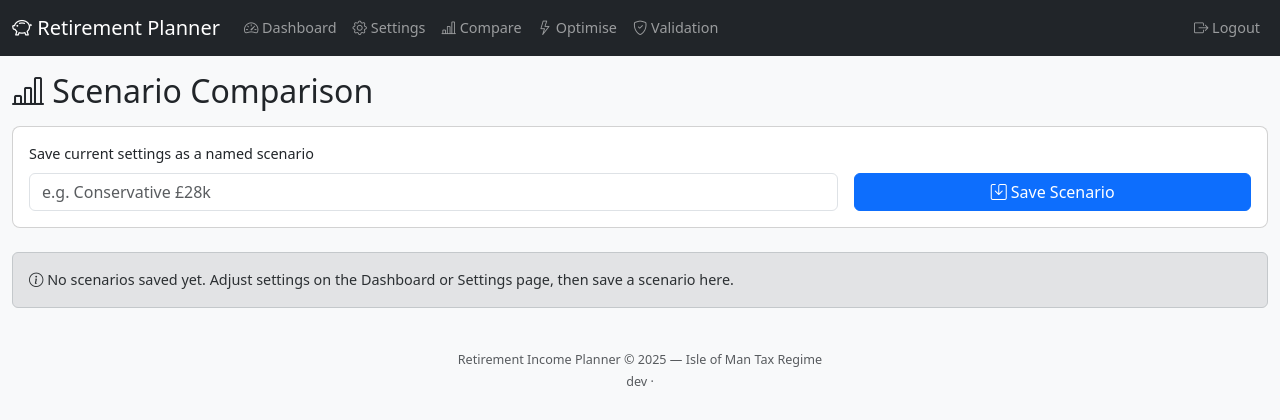
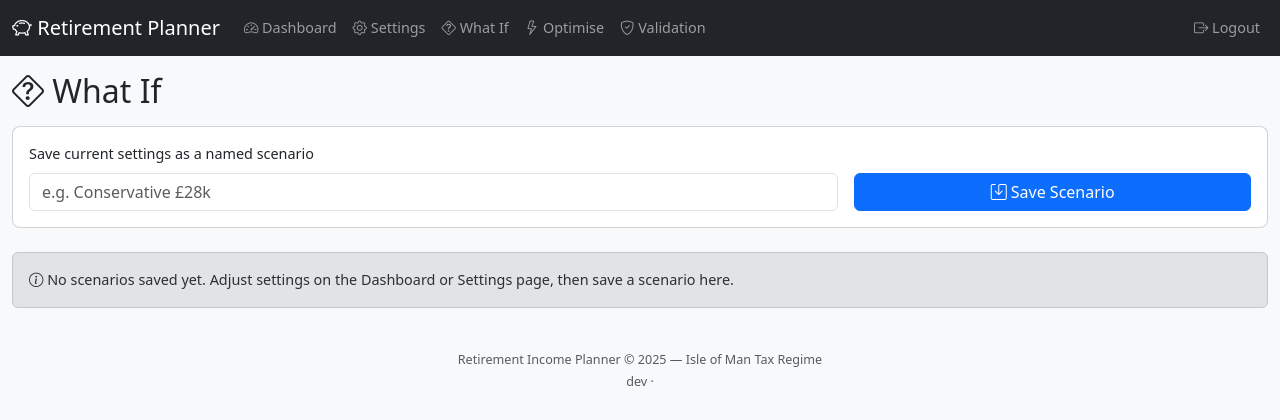
Before and after one commit to zartyblartfast/RetirementIncomePlanner, a Flask app: template templates/compare.html in a window 1280 px wide. Shown: the top 420 px of the page. Run offline with Flask 3, Linux system fonts and the light colour scheme; the template is opened without the code that fills it, so the values that code supplies are empty; parts of the project's set-up code (start-up, migrations or seed data) failed here and were passed over.

Commit message:
Rename Compare tab to 'What If'
- Nav bar: Compare -> What If with question-diamond icon
- Page title and heading updated
- Chart title simplified to 'Total Capital by Age'
- Section headers cleaned up (removed redundant 'Comparison' words)

```diff
--- a/templates/base.html
+++ b/templates/base.html
@@ -32,7 +32,7 @@
                     </li>
                     <li class="nav-item">
                         <a class="nav-link {% if request.endpoint == 'compare' %}active{% endif %}" href="{{ url_for('compare') }}">
-                            <i class="bi bi-bar-chart-line"></i> Compare
+                            <i class="bi bi-question-diamond"></i> What If
                         </a>
                     </li>
                     <li class="nav-item">
--- a/templates/compare.html
+++ b/templates/compare.html
@@ -1,8 +1,8 @@
 {% extends "base.html" %}
-{% block title %}Compare Scenarios — Retirement Planner{% endblock %}
+{% block title %}What If — Retirement Planner{% endblock %}
 {% block content %}
 
-<h2 class="mb-3"><i class="bi bi-bar-chart-line"></i> Scenario Comparison</h2>
+<h2 class="mb-3"><i class="bi bi-question-diamond"></i> What If</h2>
 
 <!-- Save Current Scenario -->
 <div class="card mb-4">
@@ -20,7 +20,7 @@
 </div>
 
 {% if scenarios | length >= 2 %}
-<!-- Comparison Table -->
+<!-- Side-by-Side Summary -->
 <div class="card mb-4">
     <div class="card-header"><i class="bi bi-table"></i> Side-by-Side Summary</div>
     <div class="card-body table-responsive">
@@ -95,15 +95,15 @@
     </div>
 </div>
 
-<!-- Capital Trajectory Comparison Chart -->
+<!-- Capital Trajectory Chart -->
 <div class="card mb-4">
-    <div class="card-header"><i class="bi bi-graph-up"></i> Capital Trajectory Comparison</div>
+    <div class="card-header"><i class="bi bi-graph-up"></i> Capital Trajectory</div>
     <div class="card-body">
         <canvas id="compareChart" height="100"></canvas>
     </div>
 </div>
 {% elif scenarios | length == 1 %}
-<div class="alert alert-info"><i class="bi bi-info-circle"></i> Save a scenario to compare it against your current settings.</div>
+<div class="alert alert-info"><i class="bi bi-info-circle"></i> Save a scenario to see a side-by-side comparison with your current settings.</div>
 {% endif %}
 
 <!-- Scenarios -->
@@ -187,7 +187,7 @@
     data: { labels: allAges, datasets: datasets },
     options: {
         responsive: true,
-        plugins: { title: { display: true, text: 'Total Capital by Age — Scenario Comparison' } },
+        plugins: { title: { display: true, text: 'Total Capital by Age' } },
         scales: {
             y: { ticks: { callback: v => '\u00a3' + v.toLocaleString() } }
         }
```
